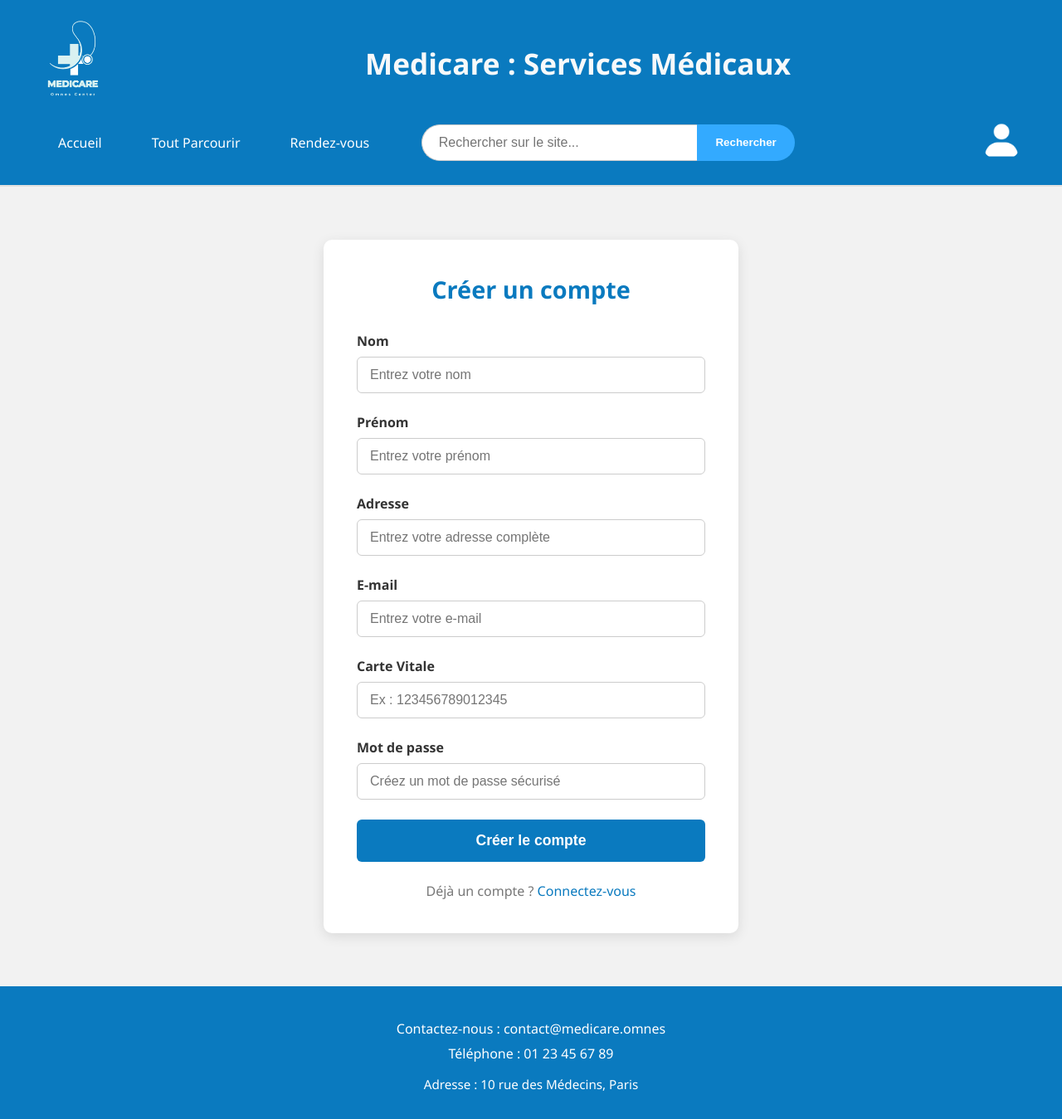
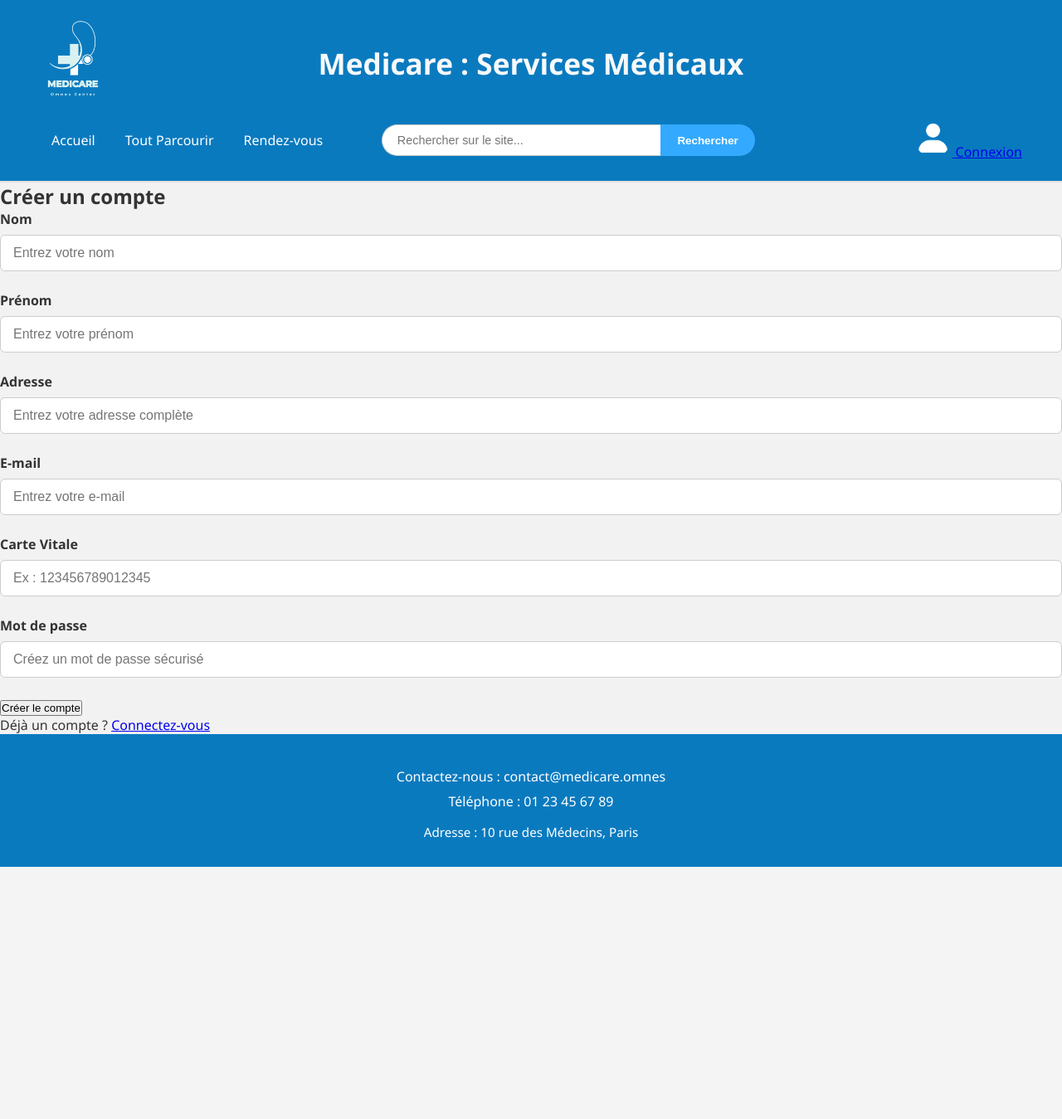
Before and after one commit to EthanBauECE/Info_ProjetWeb, a PHP site: page /register.php in a window 1280 px wide. Shown: the whole page at 83% size. After the commit the page ends 1045 px from the top, so only its background shows below. Run offline with PHP 8.4, Linux system fonts and the light colour scheme.

Commit message:
Login fonctionne

```diff
--- a/css/style.css
+++ b/css/style.css
@@ -4,6 +4,8 @@
   padding: 0;
   box-sizing: border-box;
 }
+
+
 
 body {
   font-family: 'Segoe UI', sans-serif;
@@ -12,25 +14,40 @@ body {
 }
 
 /* HEADER */
+/* HEADER */
 header {
   background-color: #0a7abf;
   padding: 1rem 2rem;
   border-bottom: 2px solid #e0e0e0;
 }
 
+/* Correction pour un centrage parfait du titre */
 .header-container {
+  position: relative; /* Contexte pour le positionnement absolu du logo */
   display: flex;
   align-items: center;
   justify-content: center;
-  flex-wrap: wrap;
-  text-align: center;
+  width: 100%;
+  min-height: 120px; /* Hauteur minimale pour contenir le logo */
 }
 
 .header-container h1 {
-  flex: 1;
+  /* Le titre n'est plus un élément flex, il prend toute la largeur */
+  width: 100%;
+  text-align: center; /* Centrage parfait du texte */
   font-size: 2.2rem;
   color: #f7f9fa;
-  margin: 0 1rem;
+  margin: 0;
+  padding: 0 1rem; /* Empêche le texte de toucher les bords sur petit écran */
+}
+
+.header-container img.logo {
+  position: absolute; /* Le logo sort du flux et ne décale plus le titre */
+  left: 0; /* Aligné à gauche dans le conteneur du header */
+  top: 50%;
+  transform: translateY(-50%);
+  height: 120px;
+  width: auto;
 }
 
 .header-container img.logo {
@@ -38,42 +55,41 @@ header {
   width: auto;
 }
 
-/* NAVIGATION (Mise en page finale) */
+/* NAVIGATION (avec espacements réduits) */
 header nav {
   display: flex;
   justify-content: space-between;
   align-items: center;
   padding: 0.5rem 1rem;
-  gap: 2rem; /* Espace entre les blocs de navigation */
-  flex-wrap: wrap;
+  gap: 1rem; /* ESPACEMENT RÉDUIT */
+  flex-wrap: wrap; /* Permet aux éléments d'aller à la ligne naturellement */
 }
 
-/* On crée une disposition symétrique pour centrer parfaitement le bloc du milieu */
 .nav-left, .nav-right {
   flex: 1;
 }
 
 .nav-center {
-  flex: 2; /* Le centre peut prendre plus de place, mais restera aligné au milieu */
+  flex: 2;
   display: flex;
   justify-content: center;
 }
 
 .nav-right {
     display: flex;
-    justify-content: flex-end; /* Aligne l'icône complètement à droite */
+    justify-content: flex-end;
 }
 
 .nav-left ul {
   display: flex;
   list-style: none;
-  gap: 1rem;
+  gap: 0.5rem; /* ESPACEMENT RÉDUIT */
   padding: 0;
   align-items: center;
 }
 
 .nav-left a {
-  padding: 12px 22px;
+  padding: 10px 14px; /* PADDING RÉDUIT */
   border-radius: 25px;
   transition: background-color 0.3s ease, color 0.3s ease;
   text-decoration: none;
@@ -89,26 +105,25 @@ nav .dropdown:hover > a {
   color: #0a7abf;
 }
 
-/* Barre de recherche centrale */
 .search-form {
   display: flex;
   width: 100%;
-  max-width: 450px; /* Correction: Réduction de la largeur de la barre de recherche */
+  max-width: 450px;
 }
 
 .search-form input[type="text"] {
   width: 100%;
-  padding: 12px 20px;
+  padding: 10px 18px; /* Padding ajusté */
   border: 1px solid #ccc;
   border-right: none;
   border-radius: 25px 0 0 25px;
   outline: none;
-  font-size: 1rem;
+  font-size: 0.9rem;
   min-width: 150px;
 }
 
 .search-form button {
-  padding: 12px 22px;
+  padding: 10px 20px; /* Padding ajusté */
   border: none;
   background-color: #33aaff;
   color: white;
@@ -118,20 +133,11 @@ nav .dropdown:hover > a {
   font-weight: bold;
 }
 
-.search-form button:hover {
-  background-color: #2288dd;
-}
-
-/* Icône du compte */
 .account-icon img {
-  height: 50px;
-  width: 50px;
+  height: 45px; /* Icône légèrement réduite */
+  width: 45px;
   border-radius: 50%;
   transition: transform 0.2s ease;
-}
-
-.account-icon img:hover {
-  transform: scale(1.1);
 }
 
 /* DROPDOWN MENU */
@@ -139,7 +145,6 @@ nav li.dropdown {
   position: relative;
 }
 
-/* Correction: Assure que le menu est bien caché par défaut */
 .nav-left ul .dropdown-menu {
   display: none;
   position: absolute;
@@ -156,13 +161,8 @@ nav li.dropdown {
   border-radius: 8px;
 }
 
-/* On affiche le menu uniquement lorsque la souris est sur l'élément li.dropdown */
 .nav-left ul li.dropdown:hover > .dropdown-menu {
   display: block;
-}
-
-.dropdown-menu li {
-  width: 100%;
 }
 
 .dropdown-menu li a {
@@ -176,6 +176,25 @@ nav li.dropdown {
 .dropdown-menu li a:hover {
   background-color: #f2f2f2;
 }
+
+
+/* RESPONSIVE DESIGN */
+@media screen and (max-width: 768px) {
+  header {
+    padding: 1rem;
+  }
+  header nav {
+    justify-content: center; /* Centre les éléments quand ils passent à la ligne */
+  }
+  .hero h1 { font-size: 2.2rem; }
+  .hero p { font-size: 1rem; }
+  .info-section { flex-direction: column; padding: 2rem 1rem; }
+  .header-container { flex-direction: column; gap: 1rem; }
+  .header-container h1 { order: 2; text-align: center; }
+  .header-container img.logo { order: 1; height: 80px; }
+}
+
+/* ... Le reste de votre CSS (login, rdv, etc.) ... */
 
 
 /* HERO SECTION */
@@ -493,85 +512,3 @@ footer p {
     height: 80px;
   }
 }
-/* PAGE REGISTER */
-.register-main {
-  display: flex;
-  justify-content: center;
-  align-items: center;
-  padding: 4rem 2rem;
-  background-color: #f2f2f2;
-  min-height: 80vh;
-}
-
-.register-container {
-  background-color: #ffffff;
-  padding: 2.5rem;
-  border-radius: 10px;
-  box-shadow: 0 4px 15px rgba(0, 0, 0, 0.1);
-  width: 100%;
-  max-width: 500px;
-  text-align: center;
-}
-
-.register-container h2 {
-  color: #0a7abf;
-  margin-bottom: 2rem;
-  font-size: 1.8rem;
-}
-
-.register-container .form-group {
-  margin-bottom: 1.5rem;
-  text-align: left;
-}
-
-.register-container .form-group label {
-  display: block;
-  margin-bottom: 8px;
-  font-weight: 600;
-  color: #333;
-}
-
-.register-container .form-group input {
-  width: 100%;
-  padding: 12px 15px;
-  border-radius: 6px;
-  border: 1px solid #ccc;
-  font-size: 1rem;
-  transition: border-color 0.3s;
-}
-
-.register-container .form-group input:focus {
-  outline: none;
-  border-color: #0a7abf;
-}
-
-.register-container button[type="submit"] {
-  width: 100%;
-  padding: 15px;
-  background-color: #0a7abf;
-  color: white;
-  border: none;
-  border-radius: 6px;
-  font-size: 1.1rem;
-  font-weight: bold;
-  cursor: pointer;
-  transition: background-color 0.3s;
-}
-
-.register-container button[type="submit"]:hover {
-  background-color: #075c92;
-}
-
-.register-container p {
-  margin-top: 1.5rem;
-  color: #777;
-}
-
-.register-container a {
-  color: #0a7abf;
-  text-decoration: none;
-}
-
-.register-container a:hover {
-  text-decoration: underline;
-}
--- a/includes/header.php
+++ b/includes/header.php
@@ -1,8 +1,17 @@
+<?php
+
+if (session_status() === PHP_SESSION_NONE) {
+    session_start();
+}
+
+?>
+
 <header>
     <div class="header-container">
         <img src="./images/medicare_logo.png" alt="Logo Medicare" class="logo">
         <h1>Medicare : Services Médicaux</h1>
     </div>
+
     <nav>
         <div class="nav-left">
             <ul>
@@ -27,9 +36,18 @@
         </div>
 
         <div class="nav-right">
-            <a href="login.php" class="account-icon">
-                <img src="./images/monCompte.png" alt="Mon Compte">
-            </a>
+            <?php if (isset($_SESSION["user_id"])) : ?>
+            <a href="profil.php" class="account-text">
+                <div class="account-icon">
+                    <img src="./images/monCompte.png" alt="Mon Compte">
+                    <span class="account-text"><?php echo htmlspecialchars($_SESSION['user_prenom']); ?></span>
+                </div></a>
+            <?php else : ?>
+                <a href="login.php" class="account-icon">
+                    <img src="./images/monCompte.png" alt="Mon Compte">
+                    <span class="account-text">Connexion</span>
+                </a>
+            <?php endif; ?>
         </div>
     </nav>
 </header>
--- a/index.php
+++ b/index.php
@@ -1,3 +1,4 @@
+
 <!DOCTYPE html>
 <html lang="fr">
 
```
Also changed, not shown: login.php (+60 -11 lines), logout.php (added, +13 -0 lines), medecine_general.php (+5 -2 lines), medecins_special.php (+5 -2 lines), parcourir.php (+5 -2 lines), profil.php (added, +52 -0 lines), rdv.php (+19 -6 lines), css/style_login.css (deleted), 1 other file.
